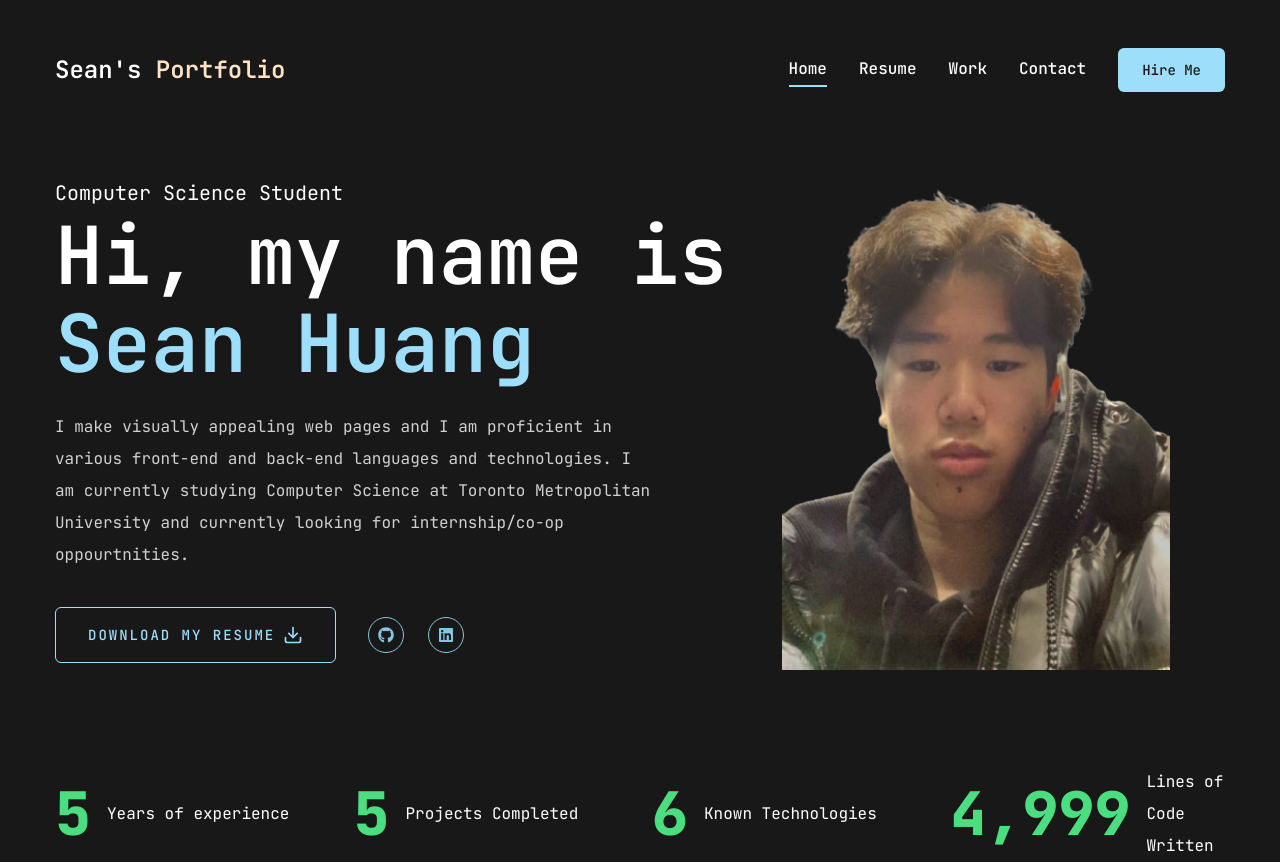
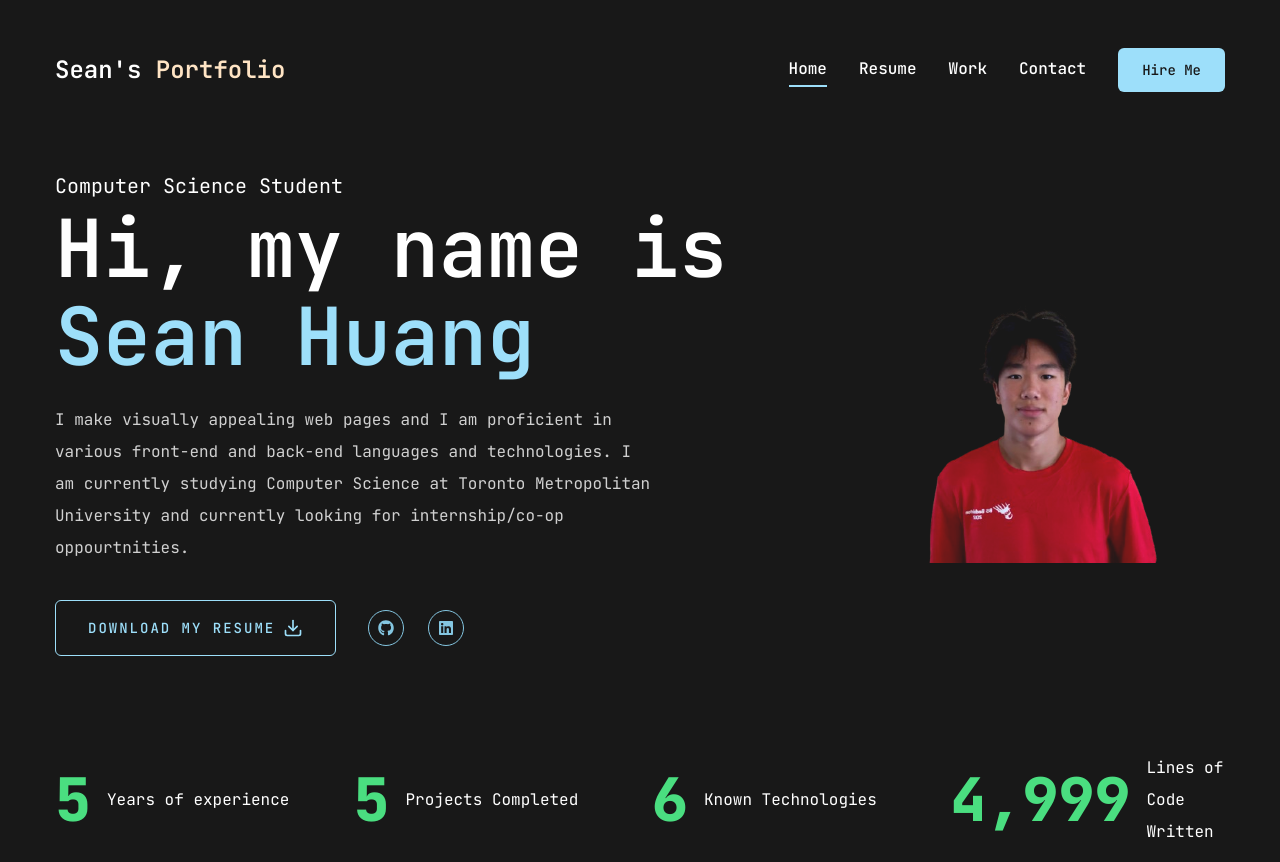
Before and after one commit to seanhuangg/SeanPortfolio, a Next.js app: page / in a window 1280 px wide. Built offline with nearby package versions, Linux system fonts and the light colour scheme.

Commit message:
Changed profile picture

```diff
--- a/components/Photo.jsx
+++ b/components/Photo.jsx
@@ -12,9 +12,9 @@ const Photo = () => {
                 animate={{ opacity: 1, transition: { delay: 0.4, duration: 0.2, ease: "easeInOut" } }}
                 className="flex justify-center items-center"
             >
-                <div className="w-[298px] h-[298px] xl:w-[498px] xl:h-[498px] mix-blend-lighten">
+                <div className="relative w-[198px] h-[198px] xl:w-[398px] xl:h-[398px] mix-blend-lighten">
                     <Image
-                        src="/assets/work/photo.png"
+                        src="/assets/work/portrait.png"
                         priority
                         quality={100}
                         fill
@@ -22,6 +22,7 @@ const Photo = () => {
                         className="object-contain"
                     />
                 </div>
+
             </motion.div>
         </div>
     )
```
Also changed, not shown: public/assets/work/portrait.png (added).
